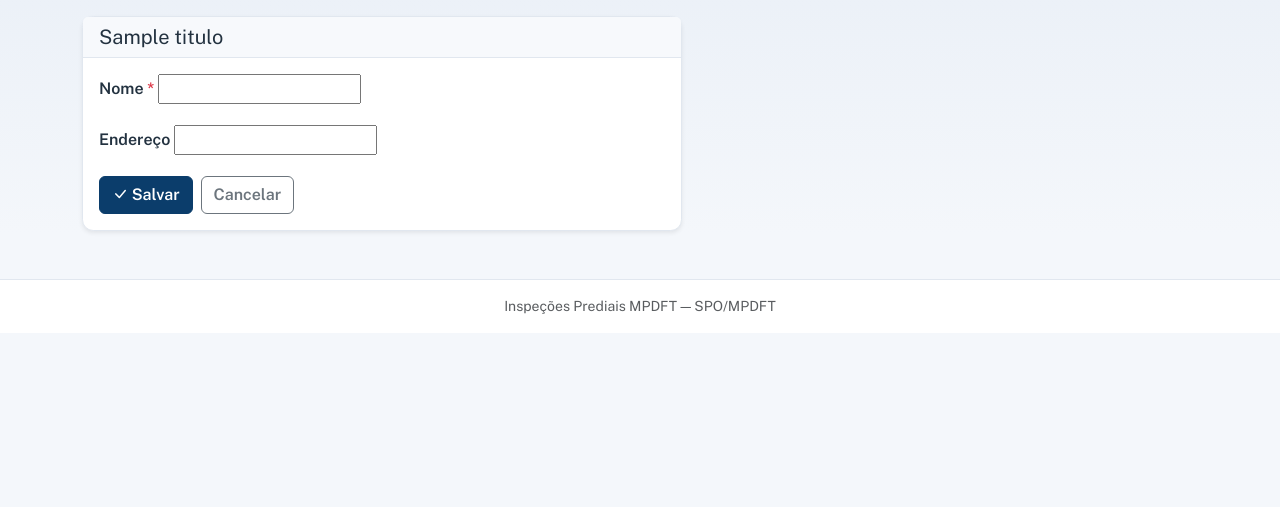
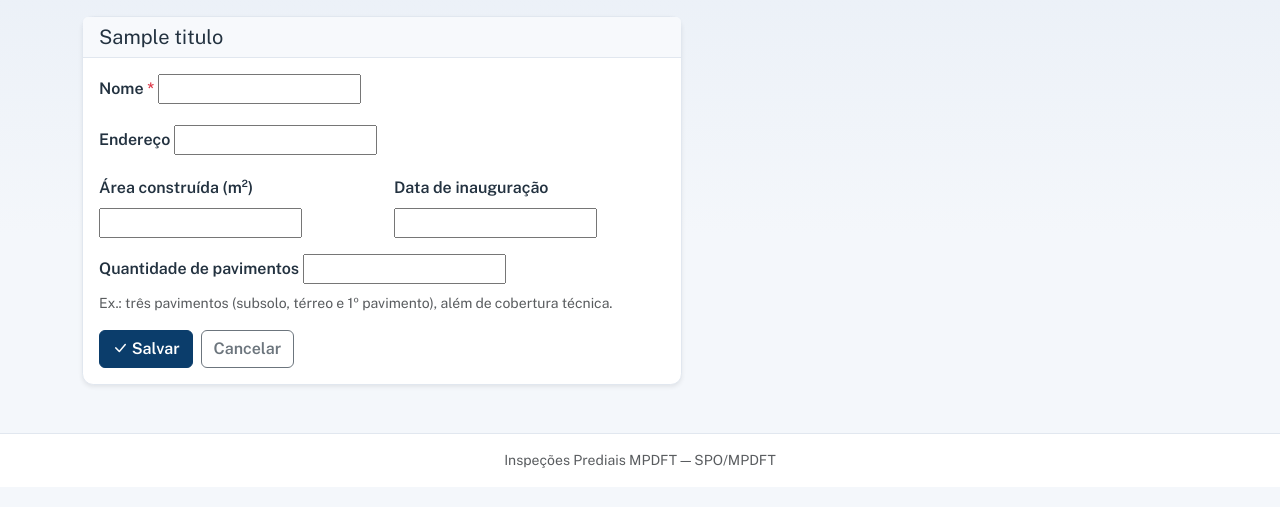
Before and after one commit to juliomandai/inspecoes-prediais-mpdft-, a Django app: template src/apps/edificacoes/templates/edificacoes/form.html in a window 1280 px wide. Shown: the part 107-614 px from the top of the page. Run offline with Django 3.2, Linux system fonts and the light colour scheme; the template is opened without the code that fills it: most values are stand-ins (such as "Sample title", 1, 10 or a date in 2020); form fields are guessed from the names that the template uses.

Commit message:
feat: adiciona area construida, pavimentos e data de inauguracao ao cadastro de edificacoes
Co-Authored-By: Claude Sonnet 5 <noreply@anthropic.com>
Claude-Session: https://claude.ai/code/session_012M53XwiHRoSz8x6d8MkVpf

```diff
--- a/src/apps/edificacoes/templates/edificacoes/form.html
+++ b/src/apps/edificacoes/templates/edificacoes/form.html
@@ -28,6 +28,21 @@
         <label for="{{ form.endereco.id_for_label }}" class="form-label fw-semibold">Endereço</label>
         {{ form.endereco }}
       </div>
+      <div class="row">
+        <div class="col-md-6 mb-3">
+          <label for="{{ form.area_construida_m2.id_for_label }}" class="form-label fw-semibold">Área construída (m²)</label>
+          {{ form.area_construida_m2 }}
+        </div>
+        <div class="col-md-6 mb-3">
+          <label for="{{ form.data_inauguracao.id_for_label }}" class="form-label fw-semibold">Data de inauguração</label>
+          {{ form.data_inauguracao }}
+        </div>
+      </div>
+      <div class="mb-3">
+        <label for="{{ form.pavimentos.id_for_label }}" class="form-label fw-semibold">Quantidade de pavimentos</label>
+        {{ form.pavimentos }}
+        <div class="form-text">Ex.: três pavimentos (subsolo, térreo e 1º pavimento), além de cobertura técnica.</div>
+      </div>
       {% if form.instance.pk %}
       <div class="mb-3 form-check">
         {{ form.ativo }}
```
Also changed, not shown: src/apps/edificacoes/forms.py (+7 -1 lines), src/apps/edificacoes/models.py (+10 -0 lines), src/apps/edificacoes/migrations/0005_edificacao_area_construida_m2_and_more.py (added).
